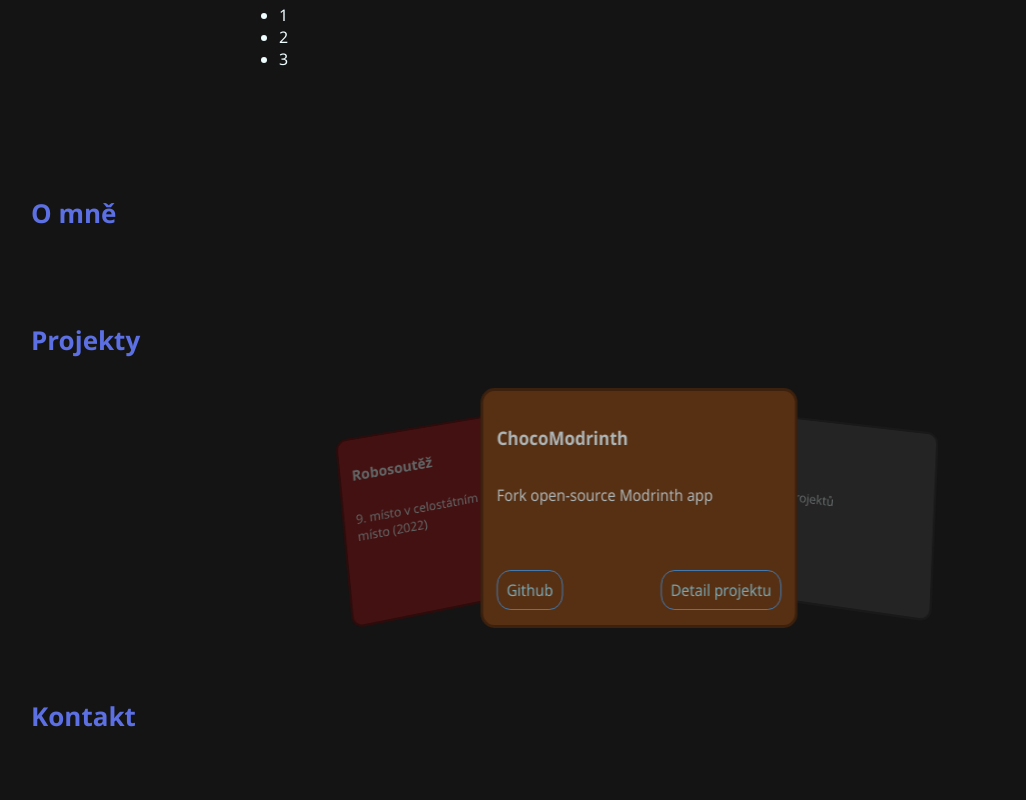
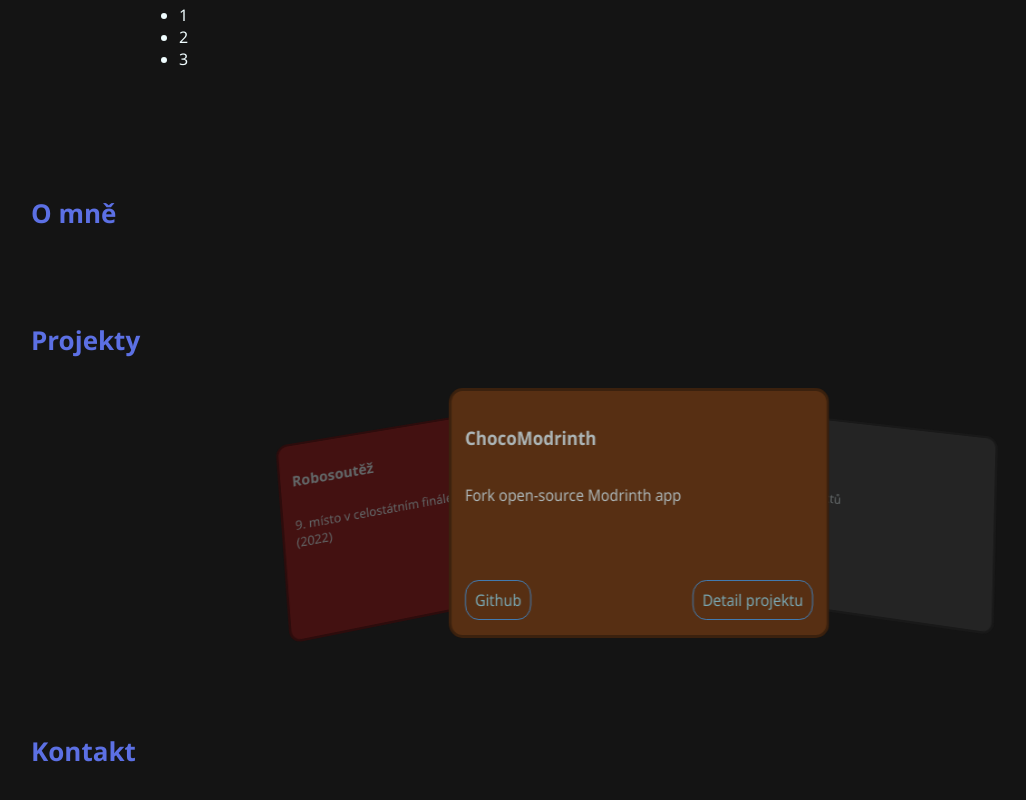
Before and after one commit to FudgeCZ/personal-web, a Next.js app: page / in a window 1280 px wide. Shown: the part 752-1552 px from the top of the page, without its empty margins (1-1027 px from the left). Built offline with nearby package versions, Linux system fonts and the light colour scheme.

Commit message:
Autocards

```diff
--- a/app/components/Projects.tsx
+++ b/app/components/Projects.tsx
@@ -23,6 +23,7 @@
         <h2>Projekty</h2>
       </Reveal>
       <Reveal>
+        <div className="karusel">
           <div className="karty">
             <div
               className={`karta karta-choco ${poziceTrida(0)}`}
@@ -58,6 +59,12 @@
               </div>
             </div>
           </div>
+          <div
+            className="linka-pln"
+            key={aktivni}
+            onAnimationEnd={() => setAktivni((aktivni + 1) % 3)}
+          />
+        </div>
       </Reveal>
     </section>
   );
--- a/app/style.css
+++ b/app/style.css
@@ -36,7 +36,7 @@
   --mobile-hover: rgba(170, 113, 47, 0.6);
   --logo-barva: rgb(201, 116, 20);
 
-  --button-color: rgb(207, 134, 60);
+  --button-color: rgb(241, 164, 86);
   --button-border: rgb(231, 141, 50);
   --button-hover-color: rgb(238, 173, 106);
   --button-hover-border: rgb(241, 142, 42);
@@ -113,8 +113,8 @@
 
 .karty {
   position: relative; /* kotva — vůči ní se karty budou umisťovat */
-  max-width: 350px;
-  height: 240px; /* absolute děti výšku rodiče neovlivní, musíme ji dát ručně */
+  max-width: 420px;
+  height: 250px; /* absolute děti výšku rodiče neovlivní, musíme ji dát ručně */
   margin: 30px auto 0;
   perspective: 1000px; /* oko, znáš z E3 */
 }
@@ -192,12 +192,33 @@
   pointer-events: none;
 }
 
-@media (max-width: 950px) {
+.linka-pln {
+  height: 5px;
+  max-width: 350px;
+  margin: 20px auto 0;
+  border-radius: 999px;
+  background: linear-gradient(90deg, var(--jmeno-barva), var(--h2-barva));
+  transform-origin: left;
+  animation: plneni 5s linear forwards;
+}
+@keyframes plneni {
+  from {
+    transform: scaleX(0);
+  }
+  to {
+    transform: scaleX(1);
+  }
+}
+.karusel:hover .linka-pln {
+  animation-play-state: paused; /* zamrzne přesně tam, kde je */
+}
+
+@media (max-width: 1120px) {
   .karta {
     position: static;
     transform: translateX(0) rotateY(0) rotateX(0);
     scale: 1;
-    max-width: 800px;
+    max-width: 80% fit-content;
   }
   .karty {
     height: auto;
@@ -214,10 +235,14 @@
   .pozice-vpravo:hover {
     transform: none;
     scale: 1;
+    filter: none;
   }
   .pozice-vlevo a,
   .pozice-vpravo a {
     pointer-events: auto;
+  }
+  .linka-pln {
+    display: none;
   }
 }
 
@@ -246,7 +271,7 @@
   top: 12px;
   border-radius: 999px;
   background-color: var(--header-pozadi);
-  backdrop-filter: blur(6px);
+  backdrop-filter: blur(8px);
   z-index: 1;
   max-width: 1000px;
   margin: 12px auto;
@@ -314,7 +339,7 @@
   display: flex;
   flex-direction: column;
   gap: 8px;
-  max-width: 800px;
+  max-width: 1000px;
   margin: 40px auto;
 }
 
```
Lines whose indentation alone changed are shown as unchanged.
